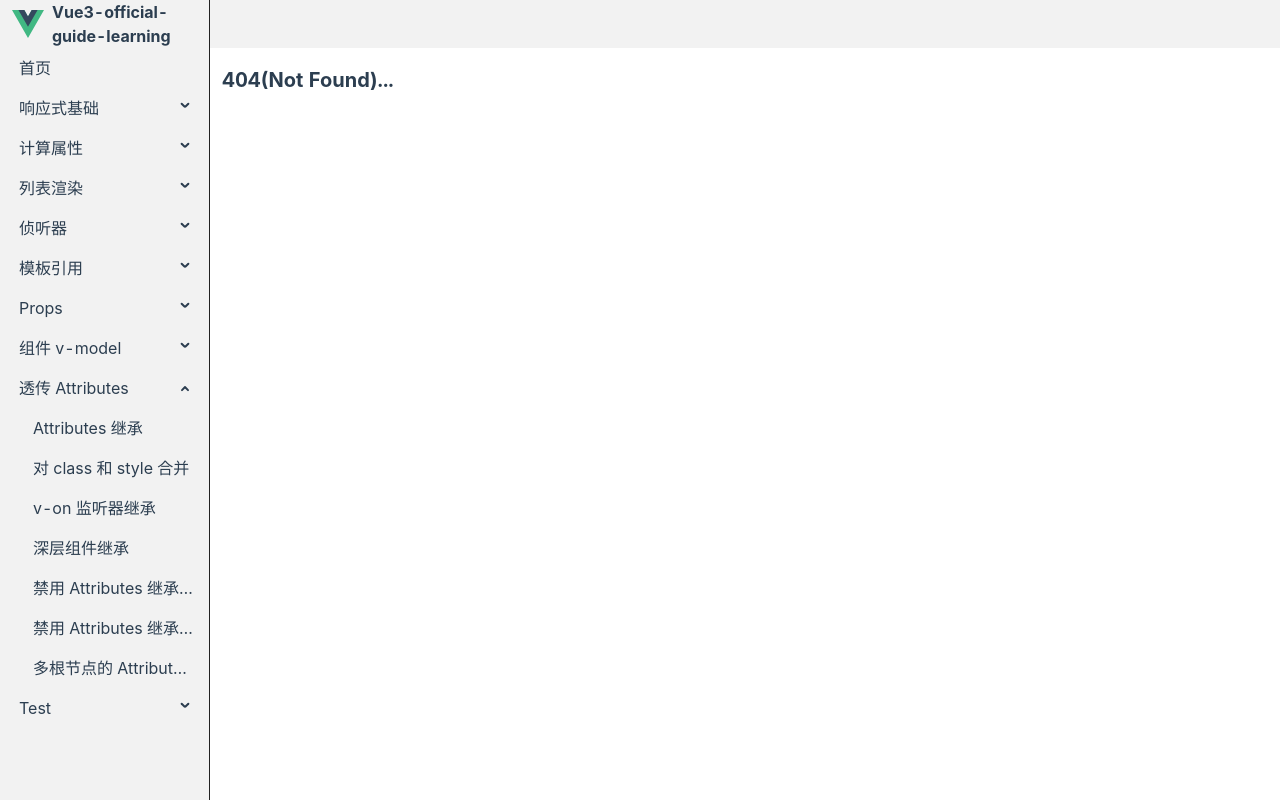
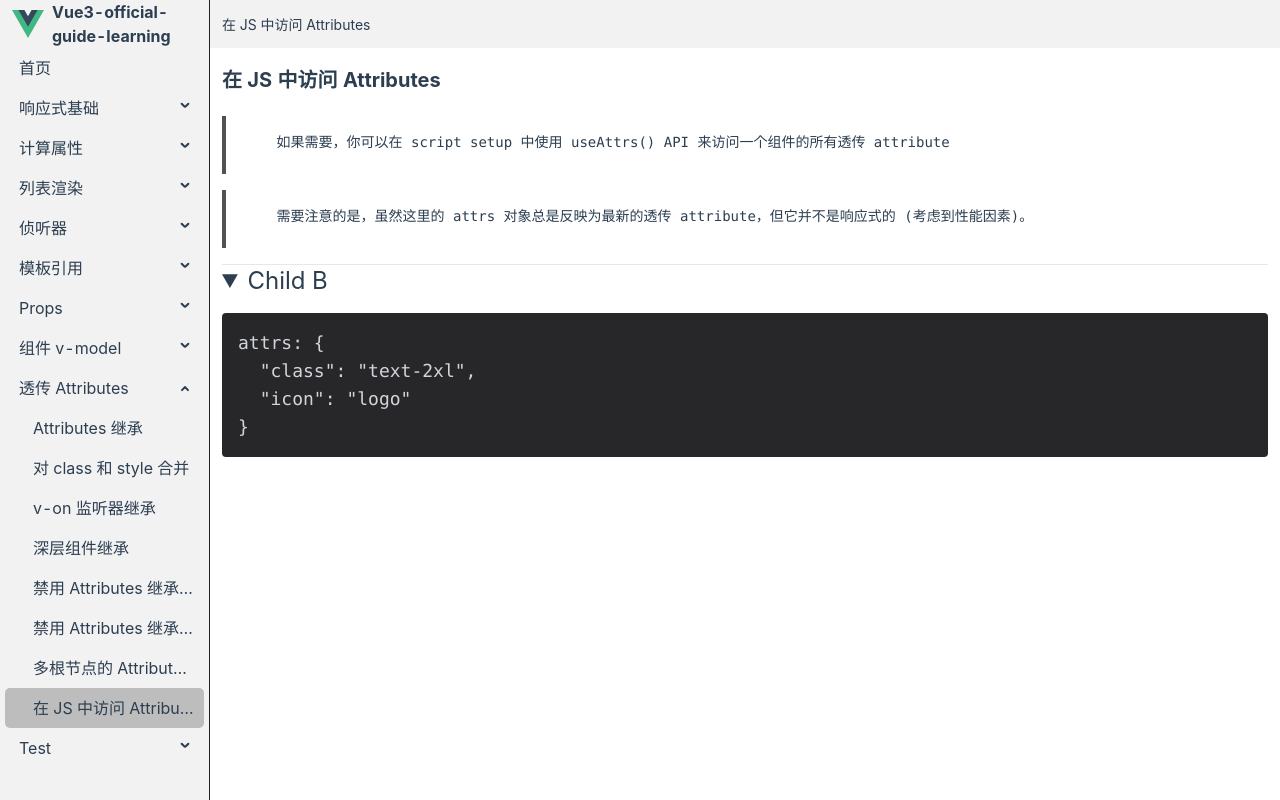
Before and after one commit to yuanlee301415/vue3-official-guide-learning, a Vue app: page /attrs/accessing-fallthrough-attributes-in-javascript in a window 1280 px wide. Built offline with nearby package versions, Linux system fonts and the light colour scheme.

Commit message:
透传 Attributes》在 JS 中访问 Attributes

```diff
--- a/src/router/routes/modules/attrs.js
+++ b/src/router/routes/modules/attrs.js
@@ -57,6 +57,13 @@ const ATTRS_ROUTE = {
         title: '多根节点的 Attributes 继承',
       },
     },
+    {
+      path: 'accessing-fallthrough-attributes-in-javascript',
+      component: () => import('@/views/attrs/accessing-fallthrough-attributes-in-javascript.vue'),
+      meta: {
+        title: '在 JS 中访问 Attributes',
+      },
+    },
   ],
 }
 
--- /dev/null
+++ b/src/views/attrs/ChildB.vue
@@ -0,0 +1,16 @@
+<script setup>
+import { useAttrs } from 'vue'
+
+const attrs = useAttrs()
+</script>
+
+<template>
+  <div>
+    <details open>
+      <summary>Child B</summary>
+      <code>attrs: {{ attrs }}</code>
+    </details>
+  </div>
+</template>
+
+<style scoped lang="less"></style>
--- /dev/null
+++ b/src/views/attrs/accessing-fallthrough-attributes-in-javascript.vue
@@ -0,0 +1,19 @@
+<script setup>
+import ChildB from './ChildB.vue'
+</script>
+
+<template>
+  <div>
+    <h1>在 JS 中访问 Attributes</h1>
+    <pre>
+      如果需要，你可以在 script setup 中使用 useAttrs() API 来访问一个组件的所有透传 attribute
+    </pre>
+    <pre>
+      需要注意的是，虽然这里的 attrs 对象总是反映为最新的透传 attribute，但它并不是响应式的 (考虑到性能因素)。
+    </pre>
+    <hr />
+    <ChildB class="text-2xl" icon="logo" />
+  </div>
+</template>
+
+<style scoped lang="less"></style>
```
